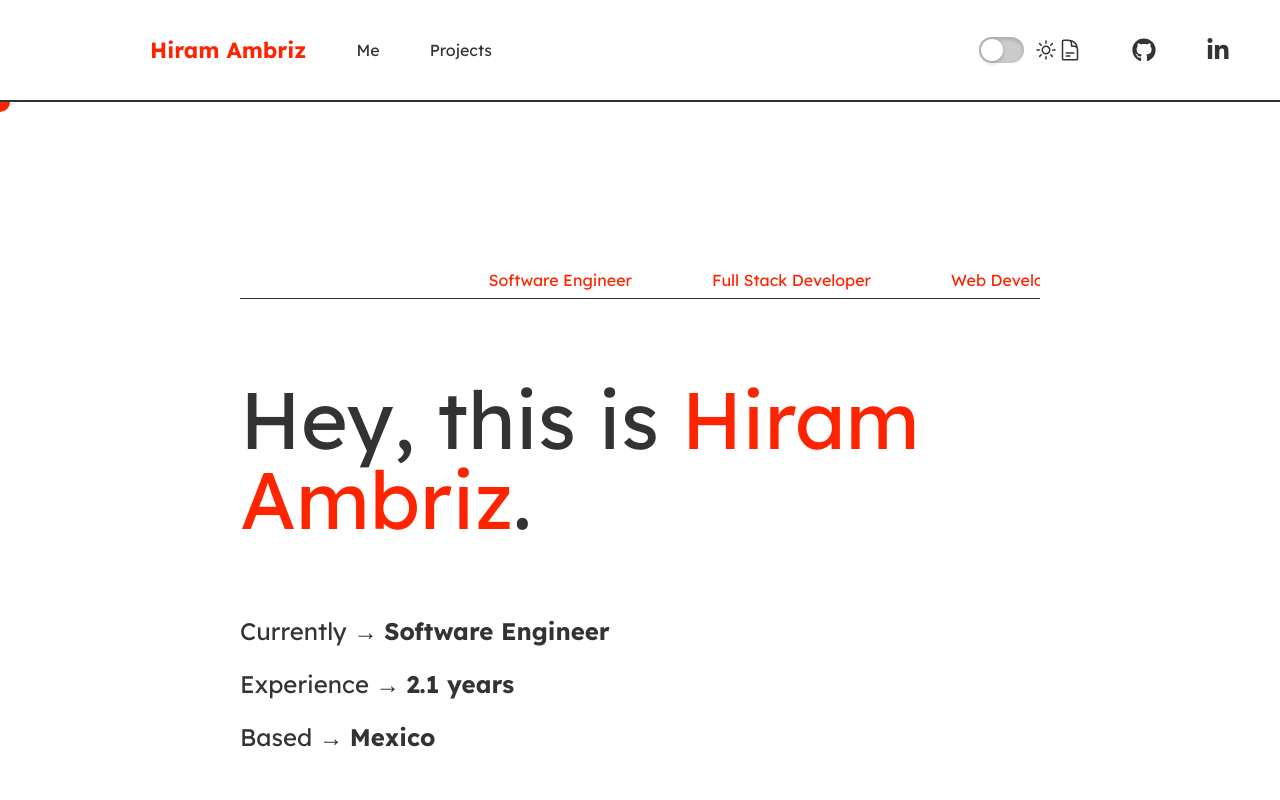
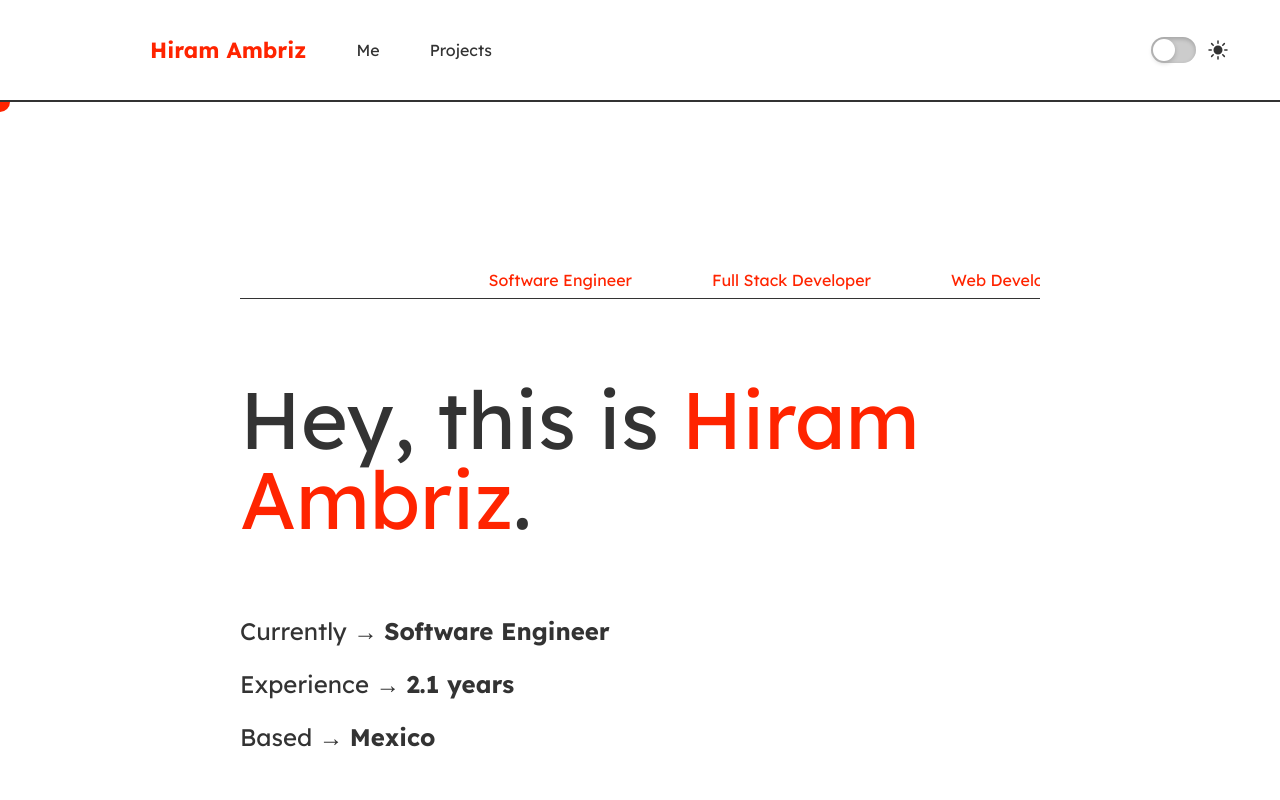
Before and after one commit to hShamed/portfolio, a React (Vite) app: page / in a window 1280 px wide. Shown: the top 800 px of the page. Built offline with nearby package versions, Linux system fonts and the light colour scheme.

Commit message:
Updated the location of social media from navbar to footer

```diff
--- a/src/components/Buttons/ThemeSwitcher.jsx
+++ b/src/components/Buttons/ThemeSwitcher.jsx
@@ -1,7 +1,7 @@
 import React from "react";
 import { useTheme } from "../../contexts/ThemeContext";
 import styles from "./ThemeSwitcher.module.css";
-import { SunIcon, MoonIcon } from "@heroicons/react/24/outline";
+import { SunIcon, MoonIcon } from "@heroicons/react/24/solid";
 
 function ThemeSwitcher() {
   const { theme, toggleTheme } = useTheme();
--- a/src/components/Footer/Footer.module.css
+++ b/src/components/Footer/Footer.module.css
@@ -1,9 +1,32 @@
 .footer {
     display: flex;
-    height: 100px;
+    height: 150px;
     justify-content: center;
     align-items: center;
     font-family: "Lexend", sans-serif;
+}
+
+.footerIcons {
+    width: 100%;
+    height: 50px;
+    display: flex;
+    justify-content: center;
+}
+
+.footerItem {
+    margin: 0 15px;
+}
+
+.logo {
+    height: 1.8rem;
+    width: 1.8rem;
+    color: var(--text-color);
+    display: inline-block;
+    vertical-align: middle;
+}
+
+.svg {
+    fill: var(--text-color);
 }
 
 .footer p {
--- a/src/components/Navbar/Navbar.jsx
+++ b/src/components/Navbar/Navbar.jsx
@@ -1,5 +1,4 @@
 import styles from "./Navbar.module.css";
-import { DocumentTextIcon } from "@heroicons/react/24/outline";
 import ThemeSwitcher from "../Buttons/ThemeSwitcher";
 
 const Navbar = () => {
@@ -25,41 +24,6 @@ const Navbar = () => {
 
       <ul className={styles.navbarIcons}>
         <ThemeSwitcher />
-        <li className={styles.navbarItem}>
-          <a href="#" className={styles.navbarLink} target="_blank">
-            <DocumentTextIcon className={styles.logo} />
-          </a>
-        </li>
-        <li className={styles.navbarItem}>
-          <a
-            href="https://github.com/hShamed"
-            className={styles.navbarLink}
-            target="_blank"
-          >
-            <svg
-              xmlns="http://www.w3.org/2000/svg"
-              viewBox="0 0 496 512"
-              className={`${styles.logo} ${styles.svg}`}
-            >
-              <path d="M165.9 397.4c0 2-2.3 3.6-5.2 3.6-3.3 .3-5.6-1.3-5.6-3.6 0-2 2.3-3.6 5.2-3.6 3-.3 5.6 1.3 5.6 3.6zm-31.1-4.5c-.7 2 1.3 4.3 4.3 4.9 2.6 1 5.6 0 6.2-2s-1.3-4.3-4.3-5.2c-2.6-.7-5.5 .3-6.2 2.3zm44.2-1.7c-2.9 .7-4.9 2.6-4.6 4.9 .3 2 2.9 3.3 5.9 2.6 2.9-.7 4.9-2.6 4.6-4.6-.3-1.9-3-3.2-5.9-2.9zM244.8 8C106.1 8 0 113.3 0 252c0 110.9 69.8 205.8 169.5 239.2 12.8 2.3 17.3-5.6 17.3-12.1 0-6.2-.3-40.4-.3-61.4 0 0-70 15-84.7-29.8 0 0-11.4-29.1-27.8-36.6 0 0-22.9-15.7 1.6-15.4 0 0 24.9 2 38.6 25.8 21.9 38.6 58.6 27.5 72.9 20.9 2.3-16 8.8-27.1 16-33.7-55.9-6.2-112.3-14.3-112.3-110.5 0-27.5 7.6-41.3 23.6-58.9-2.6-6.5-11.1-33.3 2.6-67.9 20.9-6.5 69 27 69 27 20-5.6 41.5-8.5 62.8-8.5s42.8 2.9 62.8 8.5c0 0 48.1-33.6 69-27 13.7 34.7 5.2 61.4 2.6 67.9 16 17.7 25.8 31.5 25.8 58.9 0 96.5-58.9 104.2-114.8 110.5 9.2 7.9 17 22.9 17 46.4 0 33.7-.3 75.4-.3 83.6 0 6.5 4.6 14.4 17.3 12.1C428.2 457.8 496 362.9 496 252 496 113.3 383.5 8 244.8 8zM97.2 352.9c-1.3 1-1 3.3 .7 5.2 1.6 1.6 3.9 2.3 5.2 1 1.3-1 1-3.3-.7-5.2-1.6-1.6-3.9-2.3-5.2-1zm-10.8-8.1c-.7 1.3 .3 2.9 2.3 3.9 1.6 1 3.6 .7 4.3-.7 .7-1.3-.3-2.9-2.3-3.9-2-.6-3.6-.3-4.3 .7zm32.4 35.6c-1.6 1.3-1 4.3 1.3 6.2 2.3 2.3 5.2 2.6 6.5 1 1.3-1.3 .7-4.3-1.3-6.2-2.2-2.3-5.2-2.6-6.5-1zm-11.4-14.7c-1.6 1-1.6 3.6 0 5.9 1.6 2.3 4.3 3.3 5.6 2.3 1.6-1.3 1.6-3.9 0-6.2-1.4-2.3-4-3.3-5.6-2z" />
-            </svg>
-          </a>
-        </li>
-        <li className={styles.navbarItem}>
-          <a
-            href="https://www.linkedin.com/in/h-shamed-ar/"
-            className={styles.navbarLink}
-            target="_blank"
-          >
-            <svg
-              xmlns="http://www.w3.org/2000/svg"
-              viewBox="0 0 448 512"
-              className={`${styles.logo} ${styles.svg}`}
-            >
-              <path d="M100.3 448H7.4V148.9h92.9zM53.8 108.1C24.1 108.1 0 83.5 0 53.8a53.8 53.8 0 0 1 107.6 0c0 29.7-24.1 54.3-53.8 54.3zM447.9 448h-92.7V302.4c0-34.7-.7-79.2-48.3-79.2-48.3 0-55.7 37.7-55.7 76.7V448h-92.8V148.9h89.1v40.8h1.3c12.4-23.5 42.7-48.3 87.9-48.3 94 0 111.3 61.9 111.3 142.3V448z" />
-            </svg>
-          </a>
-        </li>
       </ul>
     </nav>
   );
--- a/src/components/Navbar/Navbar.module.css
+++ b/src/components/Navbar/Navbar.module.css
@@ -6,6 +6,7 @@
     z-index: 1000;
     height: 100px;
     padding-left: 150px;
+    padding-right: 50px;
     border-bottom: 2px solid var(--border-color);
     background-color: var(--blur-bg);
     backdrop-filter: blur(12px);
@@ -40,15 +41,3 @@
     justify-content: end;
     width: 50%;
 }
-
-.logo {
-    height: 1.5rem;
-    width: 1.5rem;
-    color: var(--text-color);
-    display: inline-block;
-    vertical-align: middle;
-}
-
-.svg {
-    fill: var(--text-color);
-}
```
Also changed, not shown: src/components/Footer/Footer.jsx (+33 -1 lines).
